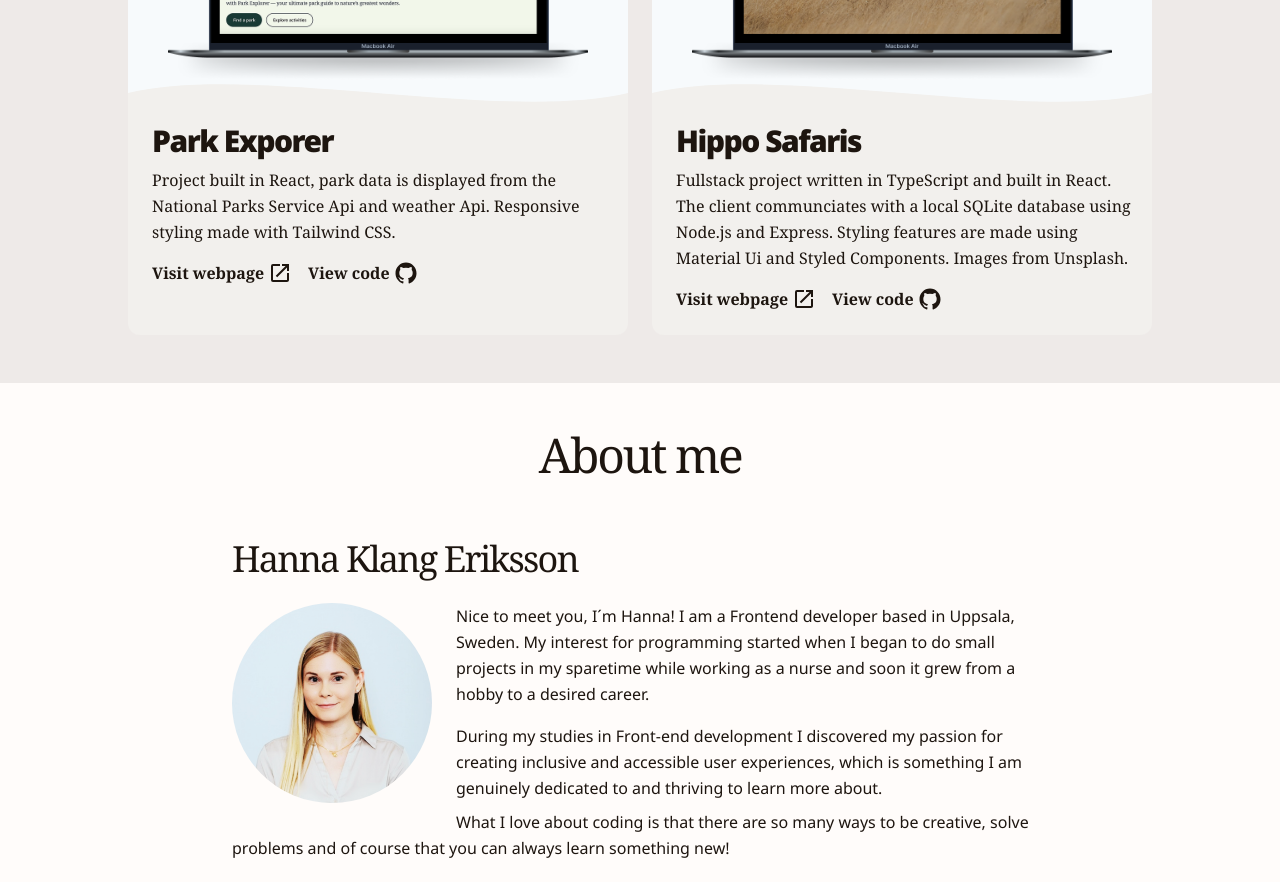
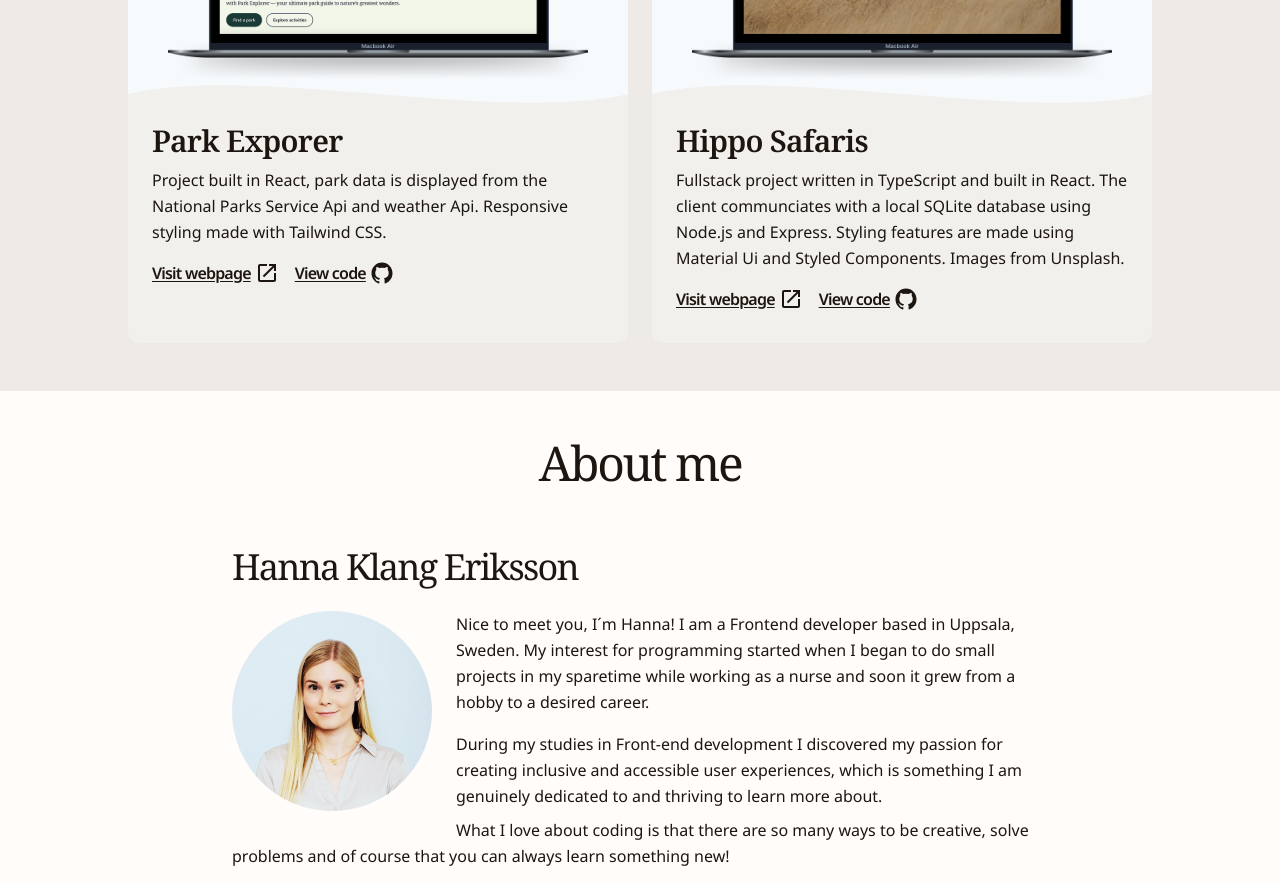
Before and after one commit to Hannahelenas/hanna-portfolio-next-v1, a Next.js app: page / in a window 1280 px wide. Shown: the part 900-1782 px from the top of the page. Built offline with nearby package versions, Linux system fonts and the light colour scheme.

Commit message:
Add svg in project card and update text and link styles.

```diff
--- a/app/components/ProjectCard.tsx
+++ b/app/components/ProjectCard.tsx
@@ -23,13 +23,13 @@ export default function ProjectCard({ project }: ProjectCardProps) {
             alt={project.title}
             width={700}
             height={700}
-            className="rounded-t-xl object-cover mx-auto "
+            className="rounded-t-xl object-cover mx-auto"
             placeholder="blur"
             blurDataURL="data:..."
           />
           <svg
             aria-hidden="true"
-            className="absolute left-0 bottom-0 w-full h-[60px]
+            className="absolute left-0 -bottom-px w-full h-[60px]
             text-(--color-chip)"
             viewBox="0 0 1000 150"
             preserveAspectRatio="none"
@@ -47,20 +47,24 @@ export default function ProjectCard({ project }: ProjectCardProps) {
         relative rounded-b-xl"
         >
           <div className="flex flex-col justify-between">
-            <div>
-              <h3 className="text-3xl mb-2 font-black tracking-tighter">
+            <div className="flex-1">
+              <h3
+                className="text-2xl md:text-3xl mb-2 font-semibold
+              font-serif-custom tracking-tight"
+              >
                 {project.title}
               </h3>
-              <p className="text-md font-serif-custom leading-relaxed mb-2">
+              <p className="text-md  leading-relaxed mb-2">
                 {project.description}
               </p>
             </div>
 
             {/* Bottom links */}
-            <div className="flex flex-row gap-4 mt-2">
+            <div className="flex flex-row gap-4 mt-2 mb-2">
               <a
-                className="flex items-center gap-1 font-bold font-serif-custom
-              hover:underline underline-offset-2"
+                className="flex items-center gap-1 font-semibold
+                tracking-tighter underline
+                hover:underline underline-offset-2"
                 href={project.url}
                 target="_blank"
                 rel="noopener noreferrer"
@@ -70,8 +74,9 @@ export default function ProjectCard({ project }: ProjectCardProps) {
                 <MdOpenInNew aria-hidden="true" className="text-2xl" />
               </a>
               <a
-                className="flex items-center gap-1 font-bold font-serif-custom
-              hover:underline underline-offset-2"
+                className="flex items-center gap-1 font-semibold
+                tracking-tighter underline
+                hover:underline underline-offset-2"
                 href={project.repo}
                 target="_blank"
                 rel="noopener noreferrer"
```
